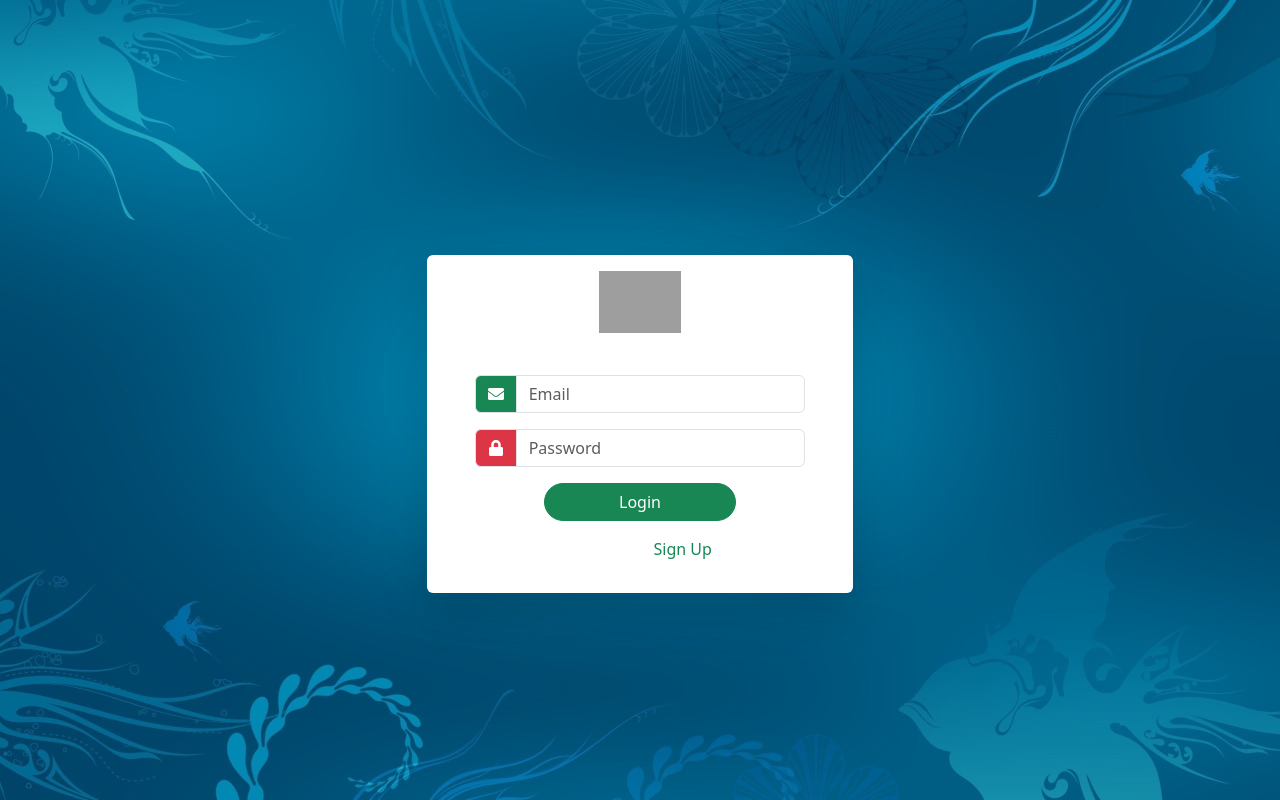
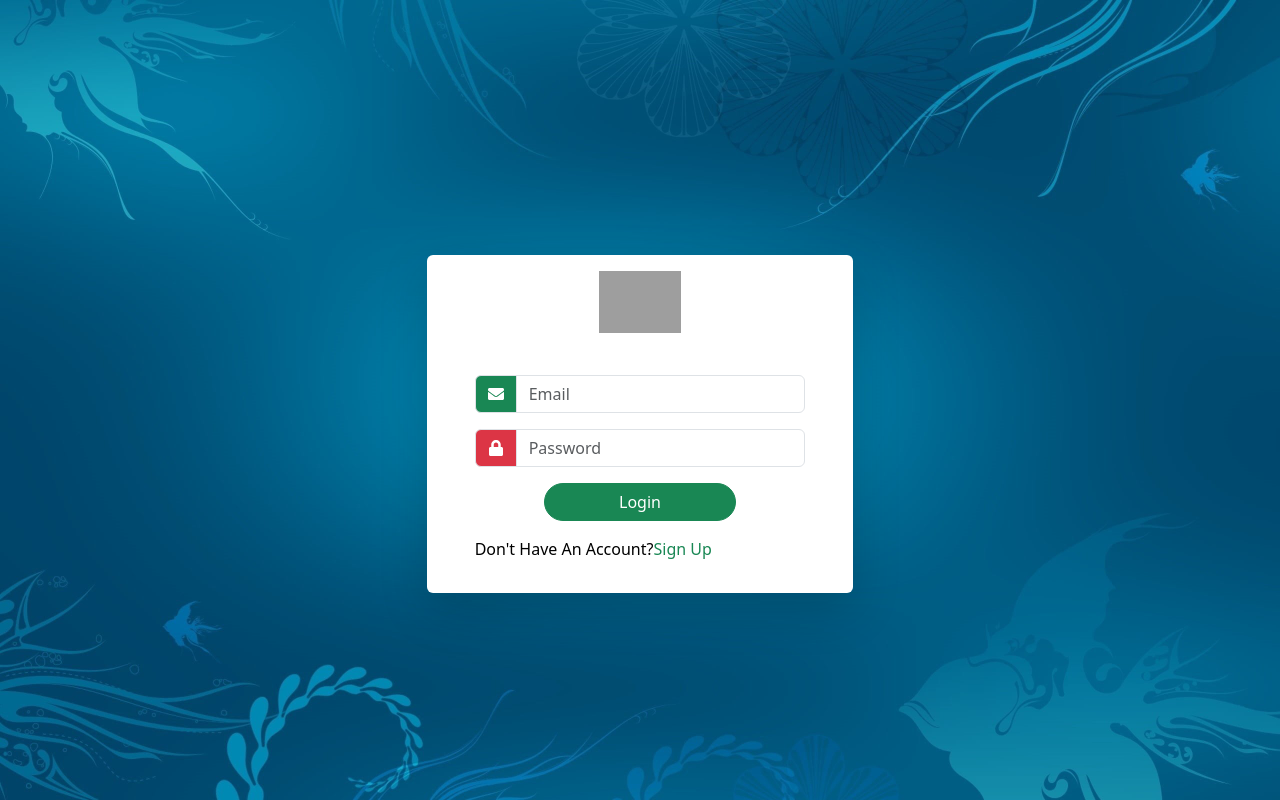
Before and after one commit to mishrakajal2200/portfolio-client-side, a React (Create React App) app: page /login in a window 1280 px wide. Built offline with nearby package versions, Linux system fonts and the light colour scheme; grey boxes are pictures that could not be loaded.

Commit message:
changes code on 10 jan

```diff
--- a/src/Components/Login.js
+++ b/src/Components/Login.js
@@ -162,8 +162,8 @@ const Login = ({ setAuthData }) => {
           </div>
         </form>
 
-        <p className="mt-3 d-flex justify-center align-items-center flex-wrap">
-  <span className="text-white mr-2">Don't Have An Account?</span>
+        <p className="mt-3 d-flex justify-center align-items-center flex-nowrap">
+  <span className="text-black mr-2">Don't Have An Account?</span>
   <Link to="/signup" className="text-decoration-none text-success">
     Sign Up
   </Link>
--- a/src/Components/Signup.js
+++ b/src/Components/Signup.js
@@ -203,7 +203,7 @@ const Signup = ({ setAuthData }) => {
         </form>
 
         <p className="mt-3 d-flex justify-center align-items-center flex-nowrap">
-  <span className="text-white mr-2">Already Have An Account?</span>
+  <span className="text-black mr-2">Already Have An Account?</span>
   <Link to="/login" className="text-decoration-none text-success">
     Sign In
   </Link>
```
